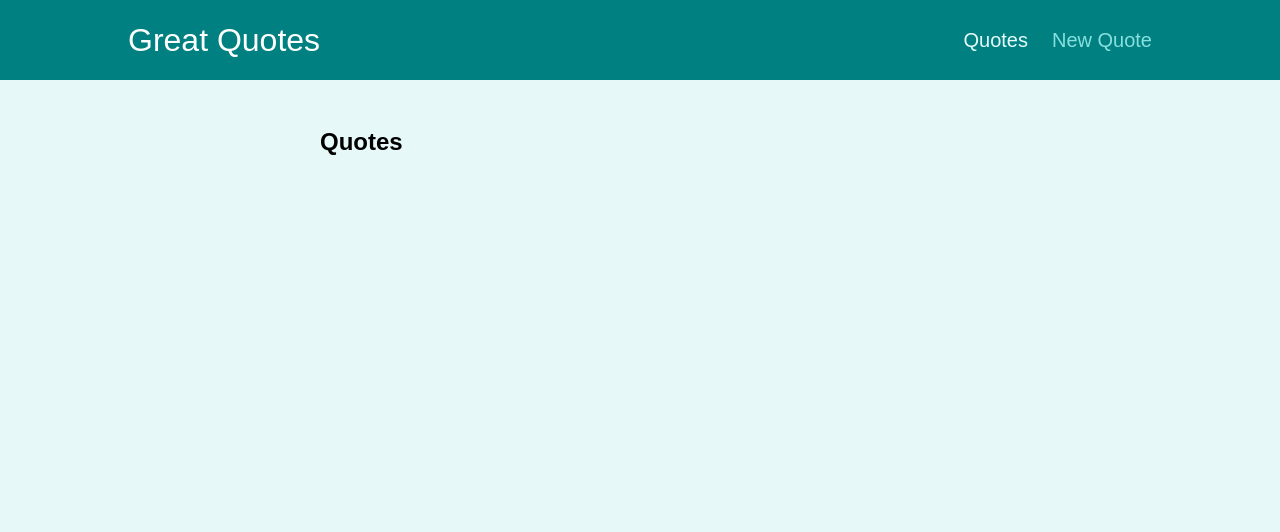
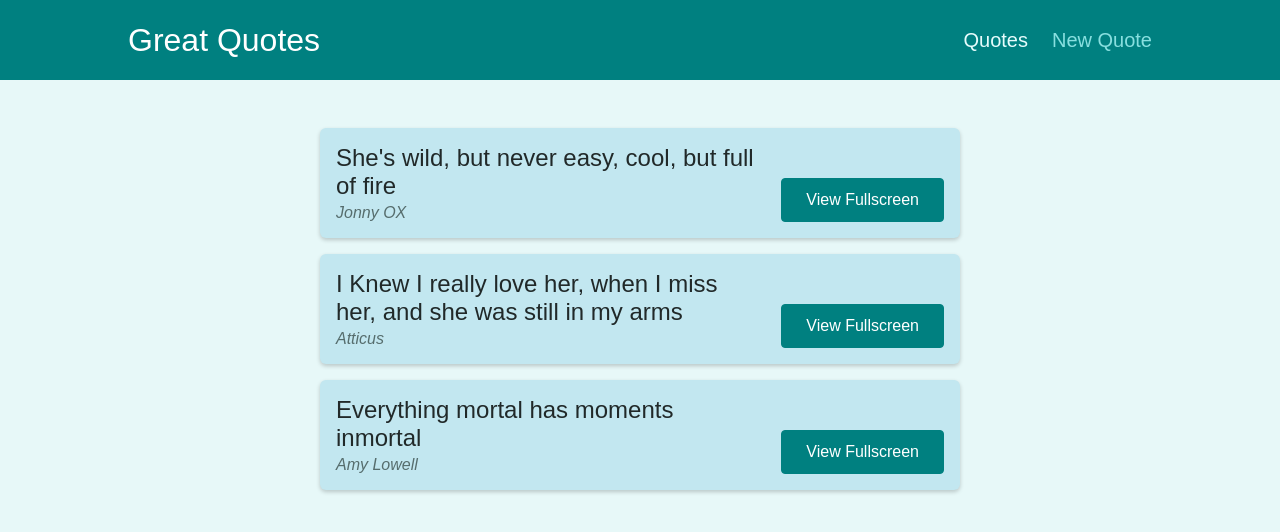
Before and after one commit to Almsrr/great-quotes, a React (Create React App) app: page /quotes in a window 1280 px wide. Shown: the top 532 px of the page. Built offline with nearby package versions, Linux system fonts and the light colour scheme.

Commit message:
dummy quote list

```diff
--- a/src/pages/Quotes.js
+++ b/src/pages/Quotes.js
@@ -1,7 +1,21 @@
+import QuoteList from "../components/quotes/QuoteList";
+
+const DUMMY_QUOTES = [
+  {
+    text: "She's wild, but never easy, cool, but full of fire",
+    author: "Jonny OX",
+  },
+  {
+    text: "I Knew I really love her, when I miss her, and she was still in my arms",
+    author: "Atticus",
+  },
+  { text: "Everything mortal has moments inmortal", author: "Amy Lowell" },
+];
+
 function Quotes() {
   return (
     <section>
-      <h1>Quotes</h1>
+      <QuoteList quotes={DUMMY_QUOTES} />
     </section>
   );
 }
```
